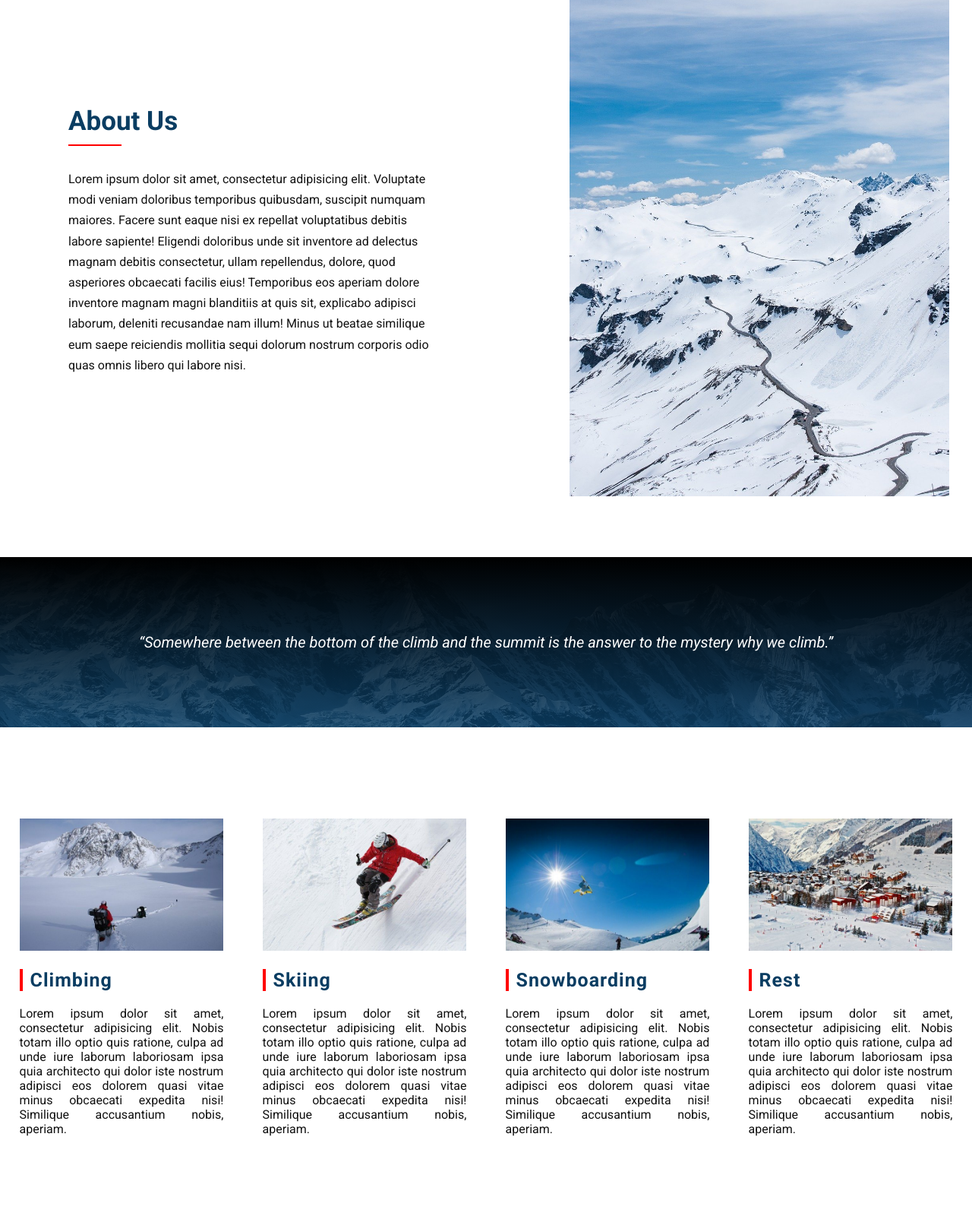
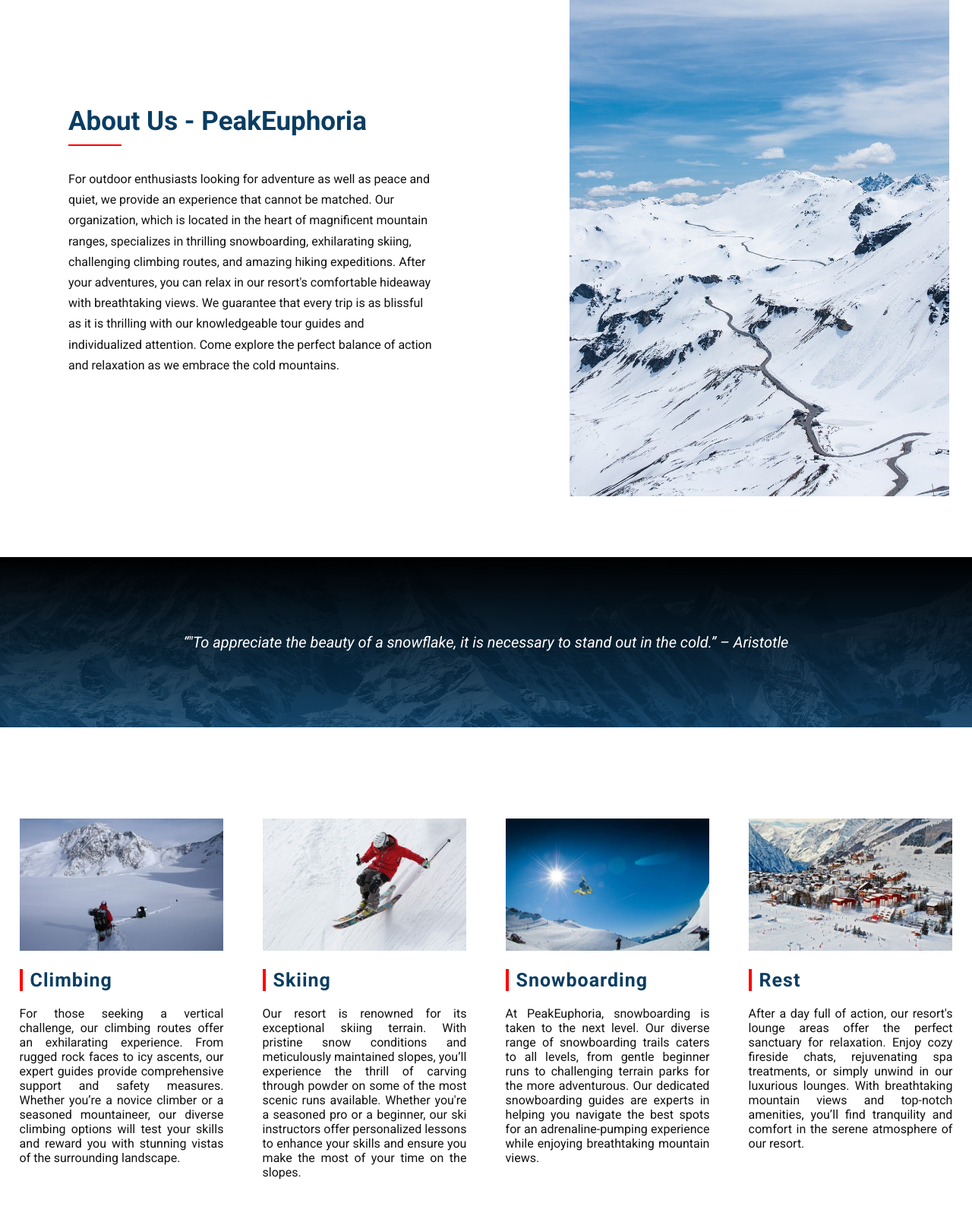
Before and after one commit to Vhaustro/Heaven-Mountains, a plain HTML site: page index.html in a window 1280 px wide. Shown: the part 900-2500 px from the top of the page at 76% size. Drawn offline with nearby package versions, Linux system fonts and the light colour scheme; some packages are replaced by stand-ins of ours.

Commit message:
Changes made

```diff
--- a/index.html
+++ b/index.html
@@ -6,7 +6,7 @@
     <link href="https://fonts.googleapis.com/css?family=Roboto:300,400,400i,700&display=swap" rel="stylesheet">
     <link rel="stylesheet" href="css/style.css">
     <link rel="stylesheet" href="css/media-query.css">
-    <title>Heaven Mountains</title>
+    <title>SummitSerenity Adventures</title>
 </head>
 
 <body>
@@ -21,7 +21,7 @@
       <div>
        <nav class="main-nav container">
         <div class="main-nav-container">
-            <a href="#home"><img src="img/heavens-logoText.png" alt="Heaven Mountains logo"></a>
+            <a href="#home"><img src="img/Heavens-logo.png" alt="Heaven Mountains logo"></a>
             <ul class="nav-menu">
                 <a href="#about"><li>About</li></a>
                 <a href="#activities"><li>Activities</li></a>
@@ -35,7 +35,7 @@
         </div>
         <div>
         <div class="centered-elements">
-            <h1>Climb to the <span>Heaven</span>with us!</h1>
+            <h1>THRILLS & <span>CHILLS</span> COMBINED</h1>
             <div class="centered-buttons">
                 <a href="#activities">Explore</a>
                 <a href="#contact">Contact</a>
@@ -50,14 +50,14 @@
 
     <section class="about-us container" id="about">
         <div class="about-container">
-            <h2>About Us</h2>
-            <p>Lorem ipsum dolor sit amet, consectetur adipisicing elit. Voluptate modi veniam doloribus temporibus quibusdam, suscipit numquam maiores. Facere sunt eaque nisi ex repellat voluptatibus debitis labore sapiente! Eligendi doloribus unde sit inventore ad delectus magnam debitis consectetur, ullam repellendus, dolore, quod asperiores obcaecati facilis eius! Temporibus eos aperiam dolore inventore magnam magni blanditiis at quis sit, explicabo adipisci laborum, deleniti recusandae nam illum! Minus ut beatae similique eum saepe reiciendis mollitia sequi dolorum nostrum corporis odio quas omnis libero qui labore nisi.</p>
+            <h2>About Us - PeakEuphoria</h2>
+            <p>For outdoor enthusiasts looking for adventure as well as peace and quiet, we provide an experience that cannot be matched. Our organization, which is located in the heart of magnificent mountain ranges, specializes in thrilling snowboarding, exhilarating skiing, challenging climbing routes, and amazing hiking expeditions. After your adventures, you can relax in our resort's comfortable hideaway with breathtaking views. We guarantee that every trip is as blissful as it is thrilling with our knowledgeable tour guides and individualized attention. Come explore the perfect balance of action and relaxation as we embrace the cold mountains.</p>
         </div>
         <img src="img/img1.jpg" alt="Our Mountains">
     </section>
 
     <section class="quoute-section">
-            <p>“Somewhere between the bottom of the climb and the summit is the answer to the mystery why we climb.”</p>
+            <p>“"To appreciate the beauty of a snowflake, it is necessary to stand out in the cold.” – Aristotle</p>
     </section>
 
     <section class="activities" id="activities">
@@ -67,7 +67,8 @@
             <div class="overlay">Climb with Us!</div>
             </div>
             <h3>Climbing</h3>
-            <p>Lorem ipsum dolor sit amet, consectetur adipisicing elit. Nobis totam illo optio quis ratione, culpa ad unde iure laborum laboriosam ipsa quia architecto qui dolor iste nostrum adipisci eos dolorem quasi vitae minus obcaecati expedita nisi! Similique accusantium nobis, aperiam.</p>
+            <p>For those seeking a vertical challenge, our climbing routes offer an exhilarating experience. From rugged rock faces to icy ascents, our expert guides provide comprehensive support and safety measures. Whether you’re a novice climber or a seasoned mountaineer, our diverse climbing options will test your skills and reward you with stunning vistas of the surrounding landscape.
+            </p>
         </div>
         <div class="activity-container">
             <div class="image-container">
@@ -75,7 +76,7 @@
             <div class="overlay">Enjoy in Ski!</div>
             </div>
             <h3>Skiing</h3>
-            <p>Lorem ipsum dolor sit amet, consectetur adipisicing elit. Nobis totam illo optio quis ratione, culpa ad unde iure laborum laboriosam ipsa quia architecto qui dolor iste nostrum adipisci eos dolorem quasi vitae minus obcaecati expedita nisi! Similique accusantium nobis, aperiam.</p>
+            <p>Our resort is renowned for its exceptional skiing terrain. With pristine snow conditions and meticulously maintained slopes, you’ll experience the thrill of carving through powder on some of the most scenic runs available. Whether you're a seasoned pro or a beginner, our ski instructors offer personalized lessons to enhance your skills and ensure you make the most of your time on the slopes.   </p>
         </div>
         <div class="activity-container">
             <div class="image-container">
@@ -83,7 +84,7 @@
             <div class="overlay">Let's Board!</div>
             </div>
             <h3>Snowboarding</h3>
-            <p>Lorem ipsum dolor sit amet, consectetur adipisicing elit. Nobis totam illo optio quis ratione, culpa ad unde iure laborum laboriosam ipsa quia architecto qui dolor iste nostrum adipisci eos dolorem quasi vitae minus obcaecati expedita nisi! Similique accusantium nobis, aperiam.</p>
+            <p>At PeakEuphoria, snowboarding is taken to the next level. Our diverse range of snowboarding trails caters to all levels, from gentle beginner runs to challenging terrain parks for the more adventurous. Our dedicated snowboarding guides are experts in helping you navigate the best spots for an adrenaline-pumping experience while enjoying breathtaking mountain views.</p>
         </div>
         <div class="activity-container">
             <div class="image-container">
@@ -91,7 +92,7 @@
             <div class="overlay">Rest here!</div>
             </div>
             <h3>Rest</h3>
-            <p>Lorem ipsum dolor sit amet, consectetur adipisicing elit. Nobis totam illo optio quis ratione, culpa ad unde iure laborum laboriosam ipsa quia architecto qui dolor iste nostrum adipisci eos dolorem quasi vitae minus obcaecati expedita nisi! Similique accusantium nobis, aperiam.</p>
+            <p>After a day full of action, our resort's lounge areas offer the perfect sanctuary for relaxation. Enjoy cozy fireside chats, rejuvenating spa treatments, or simply unwind in our luxurious lounges. With breathtaking mountain views and top-notch amenities, you’ll find tranquility and comfort in the serene atmosphere of our resort.</p>
         </div>
     </section>
 
```
